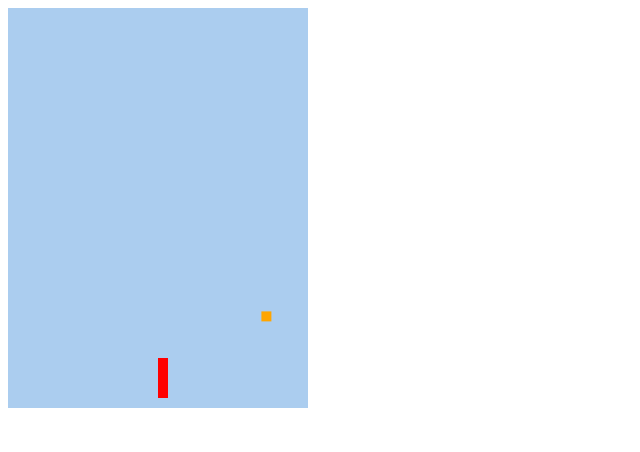
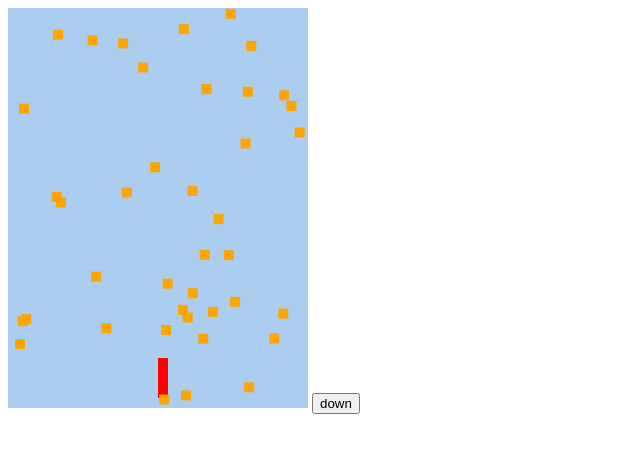
Before and after one commit to dimbos/game_gonkaJS, a plain HTML site: page index.html in a window 1280 px wide. Shown: the whole page, without its empty margins (0-640 px from the left). Drawn offline with Linux system fonts and the light colour scheme.

Commit message:
массив box + кнопка

```diff
--- a/game.js
+++ b/game.js
@@ -7,11 +7,10 @@ var carh = 40;
 var delta = 10;
 var carc = "red";
 
-var boxx = 0;
-var boxy = 0;
 var boxw = 10;
 var boxh = 10;
 var boxc = "orange";
+var box = Array();//массив для хранения препятствий
 
 function init(){
 	 canvas = document.getElementById("canvas");
@@ -25,13 +24,34 @@ function showCar(){
 	context.fillRect(carx, cary, carw, carh);
 }
 
+function addBox(){
+
+	var x = Math.random() * (canvas.width - boxw);
+	var y = Math.random() * (canvas.height - boxh);
+	box.push([x, y]);
+}
+
 function showBox(){
 	context.fillStyle = boxc;
-	boxx = Math.random() * (canvas.width - boxw);
-	boxy = Math.random() * (canvas.height - boxh);
-	context.fillRect(boxx, boxy, boxw, boxh);
+	for(var j = 0; j < box.length; j++)
+	{
+		context.fillRect(box[j][0], box[j][1], boxw, boxh);
+	}
+}
+
+function cls () {
+	context.clearRect(0, 0, canvas.width, canvas.height);
+}
+
+function downBox(){
+	for(j = 0; j < box.length; j++){
+		box [j] [1] +=3;
+	}
 }
 
 init();
 showCar();
+for(j = 0; j < 40; j++){
+	addBox();
+}
 showBox();
--- a/index.html
+++ b/index.html
@@ -8,5 +8,9 @@
 <body>
 <canvas id="canvas" width="300" height="400" style="background-color: #abcdef"></canvas>
 <script src="game.js"></script>
+
+<input type="submit" value="down" onclick="downBox(); cls(); showBox(); showCar();"/>
+
+
 </body>
 </html>
```
